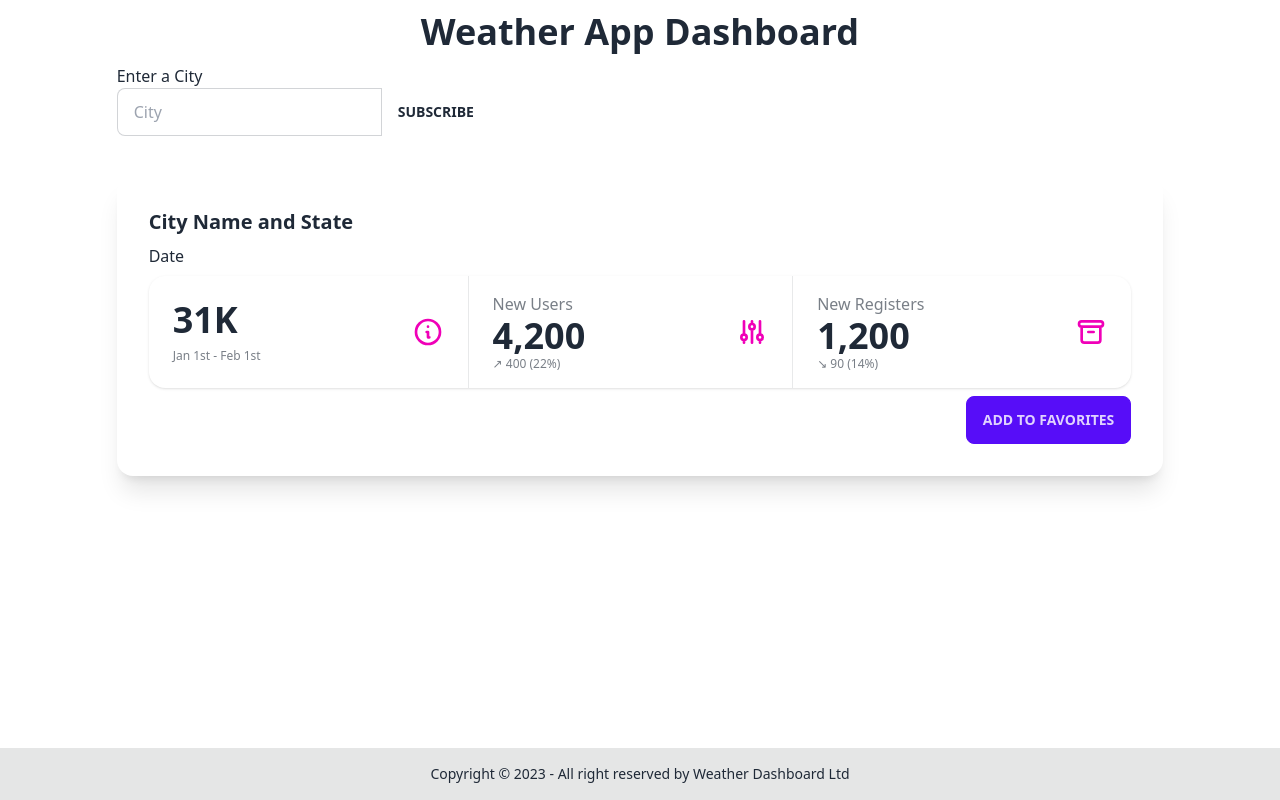
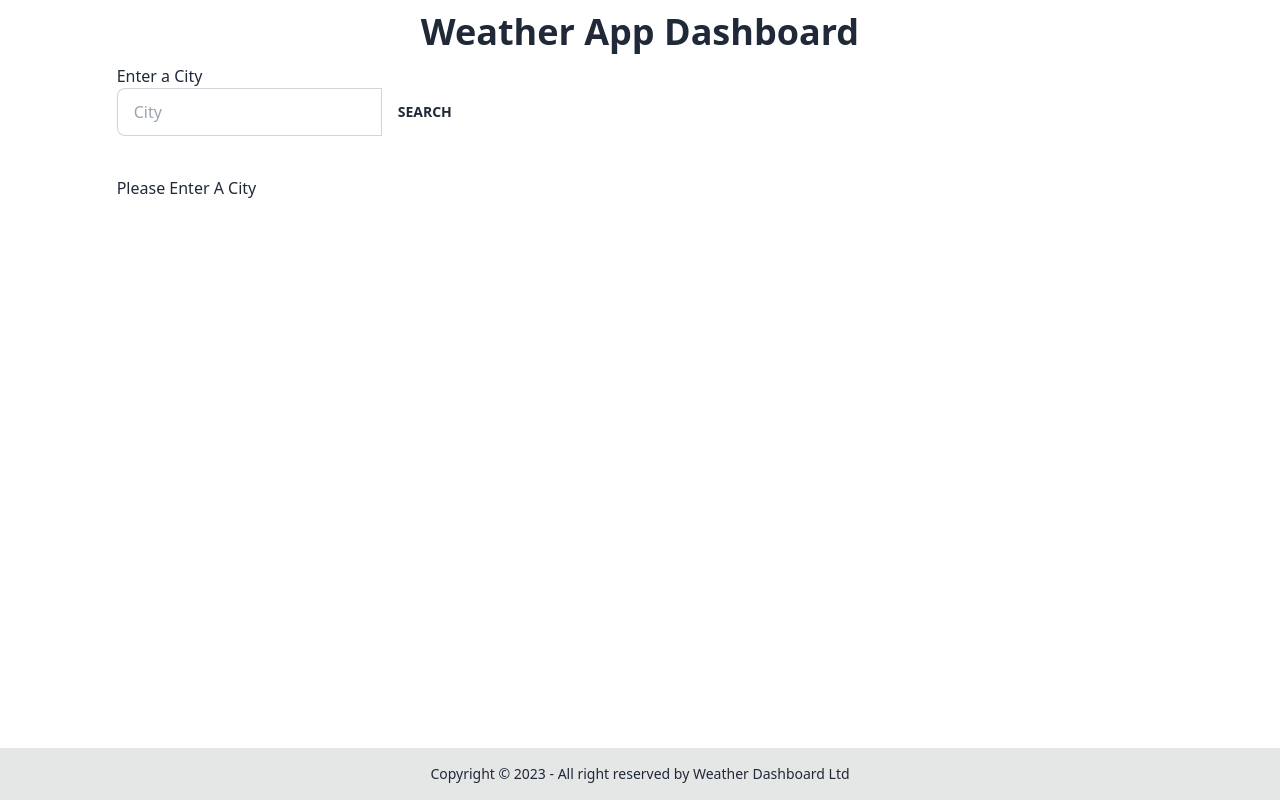
Before and after one commit to adam-brannon09/weather-app-v2.0, a React (Create React App) app: page /dashboard in a window 1280 px wide. Built offline with nearby package versions, Linux system fonts and the light colour scheme; the HTML template or start-up script is replaced by a standard one.

Commit message:
api now working. have information displayed on dashboard. need styling work

```diff
--- a/src/components/Forecast.jsx
+++ b/src/components/Forecast.jsx
@@ -1,58 +1,92 @@
 import { useContext } from 'react'
 import OpenWeatherContext from '../openweather/OpenWeatherContext'
-import weatherIcon from '../assets/weather.png'
-import PropTypes from 'prop-types'
+import TempIcon from '../assets/temp.svg'
+import WindIcon from '../assets/wind.svg'
+
+
 function Forecast() {
 
     const { weather } = useContext(OpenWeatherContext)
+    console.log({ weather })
+    const date = new Date()
+    const year = date.getFullYear()
+    const month = date.toLocaleString("default", { month: "long" });
+    const day = date.getDate()
+    const temp = weather?.current?.temp_f ?? ''
+    const city = weather?.location?.name ?? ''
+    const state = weather?.location?.region ?? ''
+    const windSpeed = weather?.current?.wind_mph ?? ''
+    const windDirection = weather?.current?.wind_dir ?? ''
+    const windGust = weather?.current?.gust_mph ?? ''
+    const feelsLike = weather?.current?.feelslike_f ?? ''
+    const humidity = weather?.current?.humidity ?? ''
+    const conditions = weather?.current?.condition?.text ?? ''
+    const forecastIcon = weather?.current?.condition?.icon ?? ''
+    const uv = weather?.current?.uv ?? ''
+    const precipitation = weather?.current?.precip_in ?? ''
+    const visibility = weather?.current?.vis_miles ?? ''
 
+    if (weather) {
+        return (
 
+            <div className="card card-side bg-base-100 shadow-xl">
+                <div className="card-body">
+                    <h2 className="card-title">{month} {day}, {year}</h2>
+                    <p className="text-5xl pb-5">{city}, {state}</p>
 
+                    <h3 className="text-4xl">{conditions} </h3>
+                    <img src={forecastIcon} style={{ width: "70px" }} alt="" />
 
-
-    return (
-        <div className="card card-side bg-base-100 shadow-xl">
-
-            <div className="card-body">
-                <h2 className="card-title">City Name and State</h2>
-                <p>Date</p>
                     <div className="stats shadow">
 
                         <div className="stat">
                             <div className="stat-figure text-secondary">
-                            <svg xmlns="http://www.w3.org/2000/svg" fill="none" viewBox="0 0 24 24" className="inline-block w-8 h-8 stroke-current"><path strokeLinecap="round" strokeLinejoin="round" strokeWidth="2" d="M13 16h-1v-4h-1m1-4h.01M21 12a9 9 0 11-18 0 9 9 0 0118 0z"></path></svg>
+                                <img src={TempIcon} alt="temp icon" style={{ width: "50px" }} />
                             </div>
-                        <div className="stat-title"></div>
-                        <div className="stat-value">31K</div>
-                        <div className="stat-desc">Jan 1st - Feb 1st</div>
+                            <div className="stat-title">Current Temperature</div>
+                            <div className="stat-value">{temp} °F</div>
+                            <div className="stat-title mt-3">Feels Like</div>
+                            <div className="stat-value">{feelsLike} °F</div>
+                            <div className="stat-title mt-3"> Humidity</div>
+                            <div className="stat-value">{humidity} %</div>
                         </div>
 
                         <div className="stat">
-                        <div className="stat-figure text-secondary">
-                            <svg xmlns="http://www.w3.org/2000/svg" fill="none" viewBox="0 0 24 24" className="inline-block w-8 h-8 stroke-current"><path strokeLinecap="round" strokeLinejoin="round" strokeWidth="2" d="M12 6V4m0 2a2 2 0 100 4m0-4a2 2 0 110 4m-6 8a2 2 0 100-4m0 4a2 2 0 110-4m0 4v2m0-6V4m6 6v10m6-2a2 2 0 100-4m0 4a2 2 0 110-4m0 4v2m0-6V4"></path></svg>
+                            <div className="stat-figure">
+                                <img className="" src={WindIcon} alt="temp icon" style={{ width: "50px" }} />
                             </div>
-                        <div className="stat-title">New Users</div>
-                        <div className="stat-value">4,200</div>
-                        <div className="stat-desc">↗︎ 400 (22%)</div>
+                            <div className="stat-title">Wind Speed</div>
+                            <div className="stat-value">{windSpeed} mph </div>
+                            <div className="stat-title mt-3">Wind Direction</div>
+                            <div className="stat-value">{windDirection}</div>
+                            <div className="stat-title mt-3">Wind Gust</div>
+                            <div className="stat-value">{windGust} mph</div>
                         </div>
 
                         <div className="stat">
-                        <div className="stat-figure text-secondary">
-                            <svg xmlns="http://www.w3.org/2000/svg" fill="none" viewBox="0 0 24 24" className="inline-block w-8 h-8 stroke-current"><path strokeLinecap="round" strokeLinejoin="round" strokeWidth="2" d="M5 8h14M5 8a2 2 0 110-4h14a2 2 0 110 4M5 8v10a2 2 0 002 2h10a2 2 0 002-2V8m-9 4h4"></path></svg>
+                            <div className="stat-figure">
+                                <img className="" src={TempIcon} alt="temp icon" style={{ width: "50px" }} />
                             </div>
-                        <div className="stat-title">New Registers</div>
-                        <div className="stat-value">1,200</div>
-                        <div className="stat-desc">↘︎ 90 (14%)</div>
+                            <div className="stat-title">Precipitation</div>
+                            <div className="stat-value">{precipitation}" last 24 hr </div>
+                            <div className="stat-title">Visibility</div>
+                            <div className="stat-value">{visibility} mi</div>
+                            <div className="stat-title">UV Index</div>
+                            <div className="stat-value">{uv}</div>
+
                         </div>
 
                     </div>
 
-                <div className="card-actions justify-end">
+                    {/* <div className="card-actions justify-end">
                         <button className="btn btn-primary">Add To Favorites</button>
-                </div>
+                    </div> */}
                 </div>
             </div>
         )
+    } else {
+        return (<div>Please Enter A City</div>)
+    }
 }
 
 export default Forecast
--- a/src/components/Search.jsx
+++ b/src/components/Search.jsx
@@ -1,19 +1,27 @@
-import { useState, useContext } from "react"
+import { useState, useContext, useEffect } from "react"
 import OpenWeatherContext from "../openweather/OpenWeatherContext"
 
 
 function Search() {
     const [city, setCity] = useState("")
 
-    const { getWeather, weather, data } = useContext(OpenWeatherContext)
+    const { getWeather } = useContext(OpenWeatherContext)
 
     const handleChange = (e) => setCity(e.target.value)
     const handleSubmit = (e) => {
         e.preventDefault()
-        getWeather(city)
-        console.log(weather + " search component line 14")
-        setCity("")
+        console.log(city)
+        if (!city) {
+            alert("Please enter a city")
+        } else {
+            console.log(city)
+            getWeather(city)
+        }
     }
+
+    // useEffect(() => {
+    //     getWeather(city)
+    // }, [city])
 
 
     return (
@@ -25,7 +33,7 @@ function Search() {
                         <br />
                         <div className="join">
                             <input className="input input-bordered join-item" value={city} onChange={handleChange} placeholder="City" />
-                            <button className="btn btn-ghost join-item rounded-r-full" >Subscribe</button>
+                            <button className="btn btn-ghost join-item rounded-r-full"  >Search</button>
                         </div>
                         <p></p>
 
--- a/src/openweather/OpenWeatherContext.js
+++ b/src/openweather/OpenWeatherContext.js
@@ -7,12 +7,10 @@ const OpenWeatherContext = createContext();
 //Create a provider component for the OpenWeatherContext
 export const OpenWeatherProvider = ({ children }) => {
     const initialState = {
-        weather: null,
+        weather: "",
         loading: true,
 
     };
-
-
     const [state, dispatch] = useReducer(openWeatherReducer, initialState);
 
     //Get Search Results
@@ -32,8 +30,8 @@ export const OpenWeatherProvider = ({ children }) => {
         })
 
         const data = await response.json();
-        console.log('open weather context line 36')
-        console.log(data)
+        // console.log('open weather context line 36')
+        // console.log(data)
 
 
 
--- a/src/pages/Dashboard.jsx
+++ b/src/pages/Dashboard.jsx
@@ -4,14 +4,16 @@ import Search from "../components/Search"
 import Forecast from "../components/Forecast"
 import Previous from "../components/Previous"
 
+
 function Dashboard() {
+
     return (
         <div>
             <div className="w-full mx-auto lg:w-10/12">
                 <Header />
                 <Search />
                 <Forecast />
-                <Previous />
+                {/* <Previous /> */}
             </div>
             <Footer />
         </div>
```
Also changed, not shown: src/assets/temp.svg (added), src/assets/wind.svg (added). Lines whose indentation alone changed are shown as unchanged.
